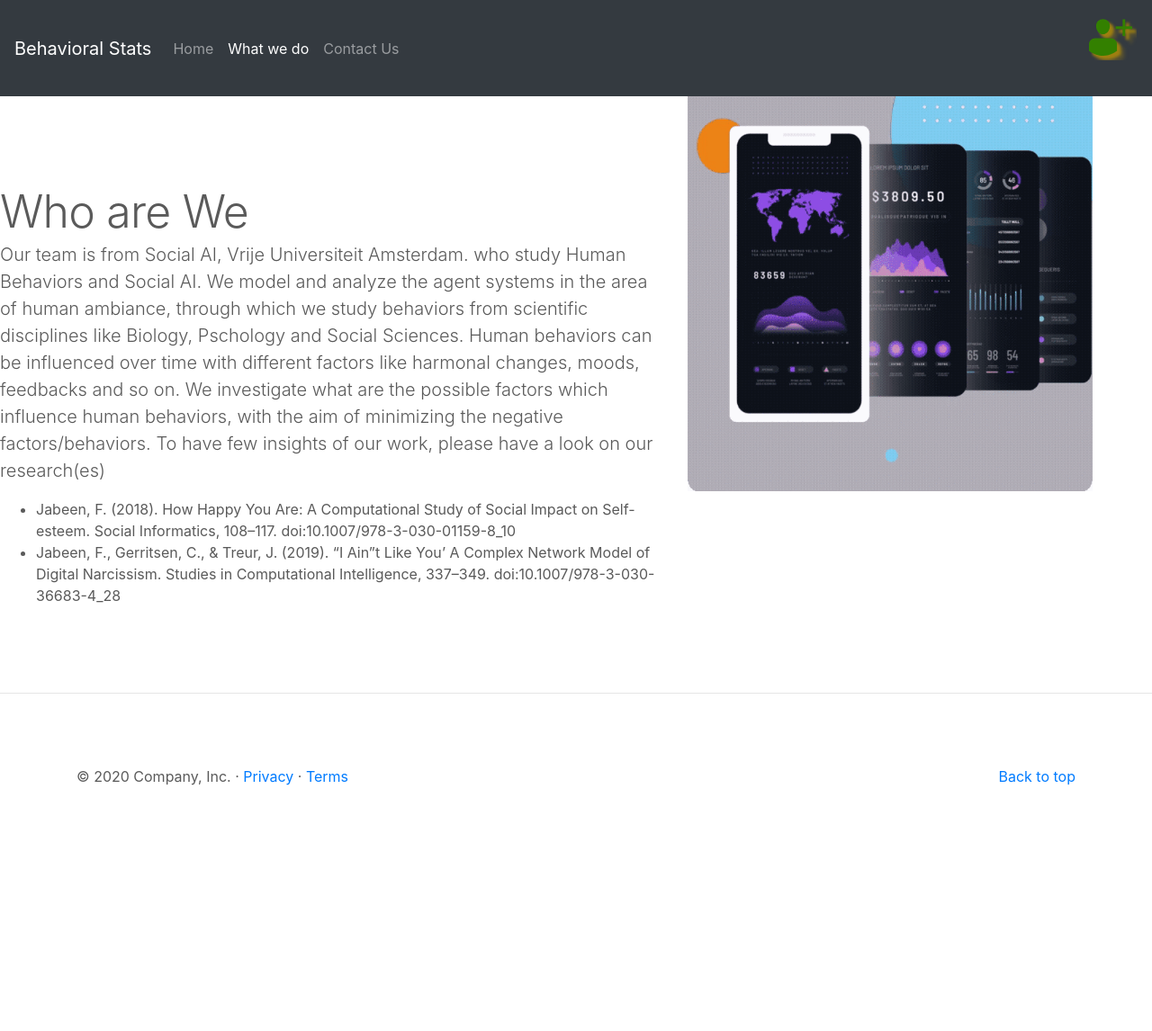
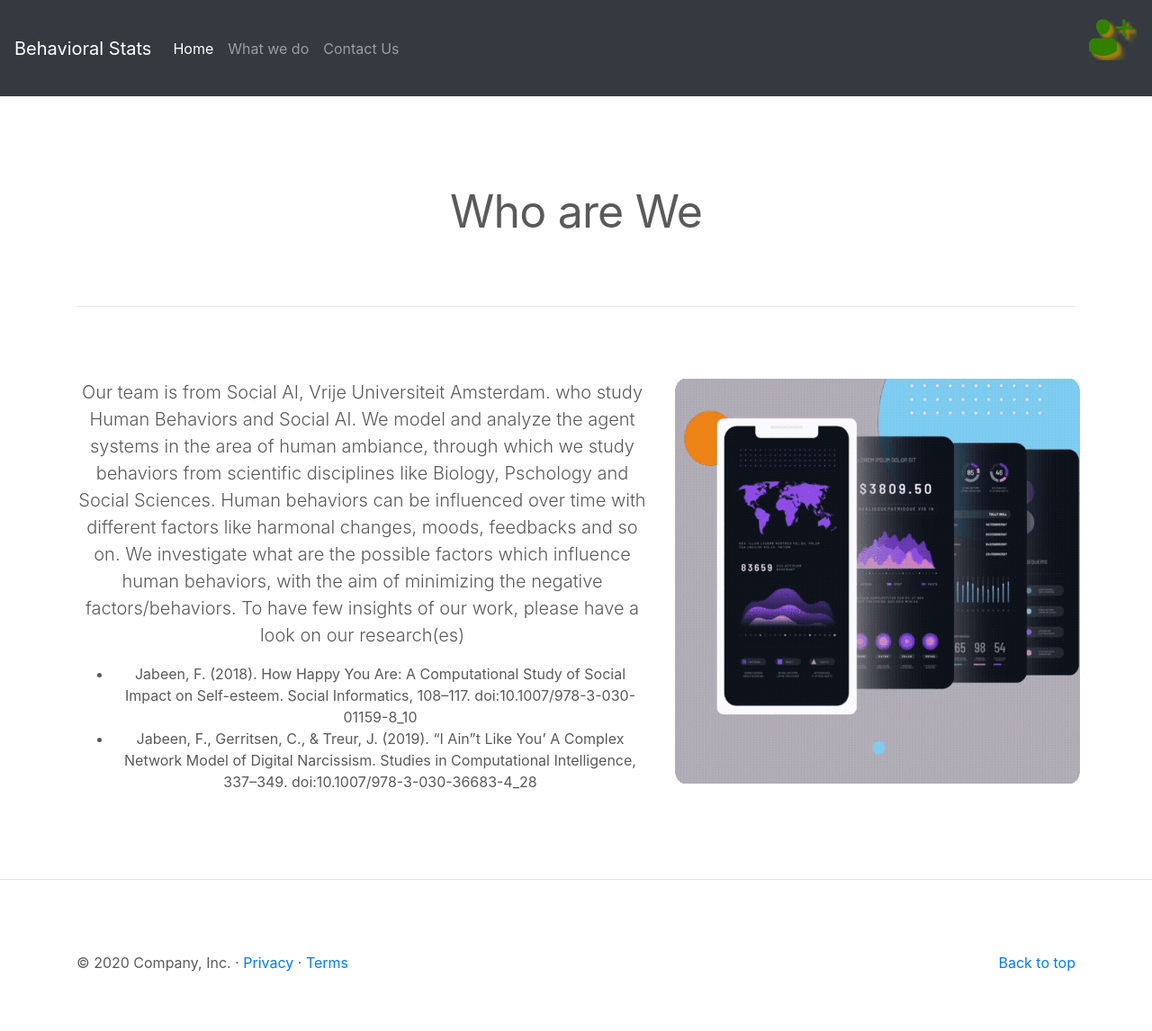
Before and after one commit to MsFakhra/data-analysis-collection, a Django app: page /whatwedo in a window 1280 px wide. Shown: the whole page at 90% size. Before the commit the page ends 873 px from the top, so only its background shows below. Run offline with Django 3.2, Linux system fonts and the light colour scheme; some libraries are stand-ins or nearby versions.

Commit message:
updated whatwedo page

```diff
--- a/NarcissismStudy/project/application/templates/whatwedo.html
+++ b/NarcissismStudy/project/application/templates/whatwedo.html
@@ -1,37 +1,18 @@
 {% extends "include.html" %}
 {% block content %}
 
-<header>
-  <nav class="navbar navbar-expand-md navbar-dark fixed-top bg-dark">
-    <a class="navbar-brand" href="{% url 'home' %}">Behavioral Stats</a>
-    <button class="navbar-toggler" type="button" data-toggle="collapse" data-target="#navbarCollapse" aria-controls="navbarCollapse" aria-expanded="false" aria-label="Toggle navigation">
-      <span class="navbar-toggler-icon"></span>
-    </button>
-    <div class="collapse navbar-collapse" id="navbarCollapse">
-      <ul class="navbar-nav mr-auto">
-        <li class="nav-item">
-          <a class="nav-link" href="{% url 'home' %}">Home <span class="sr-only">(current)</span></a>
-        </li>
-        <li class="nav-item active">
-          <a class="nav-link" href="#">What we do</a>
-        </li>
-        <li class="nav-item">
-          <a class="nav-link" href="{% url 'contactus' %}" tabindex="-1" aria-disabled="true">Contact Us</a>
-        </li>
-      </ul>
-      <p align="right"><a href="{% url 'register' %}"><img src="static/media/signup.svg" width="20%" height="20%"></a></p>
+      <div class="container marketing">
+        <div class="row">
+          <div class="col-lg-12" align="center">
+                    <h2 class="featurette-heading"><br>Who are We</h2>
+                <hr class="featurette-divider">
           </div>
-  </nav>
-</header>
+        </div><!-- /.row -->
 
-<main role="main">
-
-    <!-- START THE FEATURETTES -->
-
-
+        <div class="row">
+          <div class="col-lg-12" align="center">
             <div class="row featurette">
               <div class="col-md-7">
-        <h2 class="featurette-heading"><br>Who are We</h2>
                 <p class="lead">Our team is from Social AI, Vrije Universiteit Amsterdam. who study Human Behaviors and Social AI. We model and analyze the agent systems in the area of human ambiance,
                   through which we study behaviors from scientific disciplines like Biology, Pschology and Social Sciences.
                   Human behaviors can be influenced over time with different factors like harmonal changes, moods, feedbacks and so on.
@@ -44,14 +25,13 @@
                 </ul>
               </div>
               <div class="col-md-5">
-        <br><br>
                 <img src="static/media/whatwedo2.gif" width = "450" height="450">
               </div>
             </div>
-    <hr class="featurette-divider">
-
-    <!-- /END THE FEATURETTES -->
+          </div>
+        </div><!-- /.row -->
 
       </div><!-- /.container -->
 
+    <hr class="featurette-divider">
 {% endblock %}
```
Also changed, not shown: 1 other file. Lines whose indentation alone changed are shown as unchanged.
